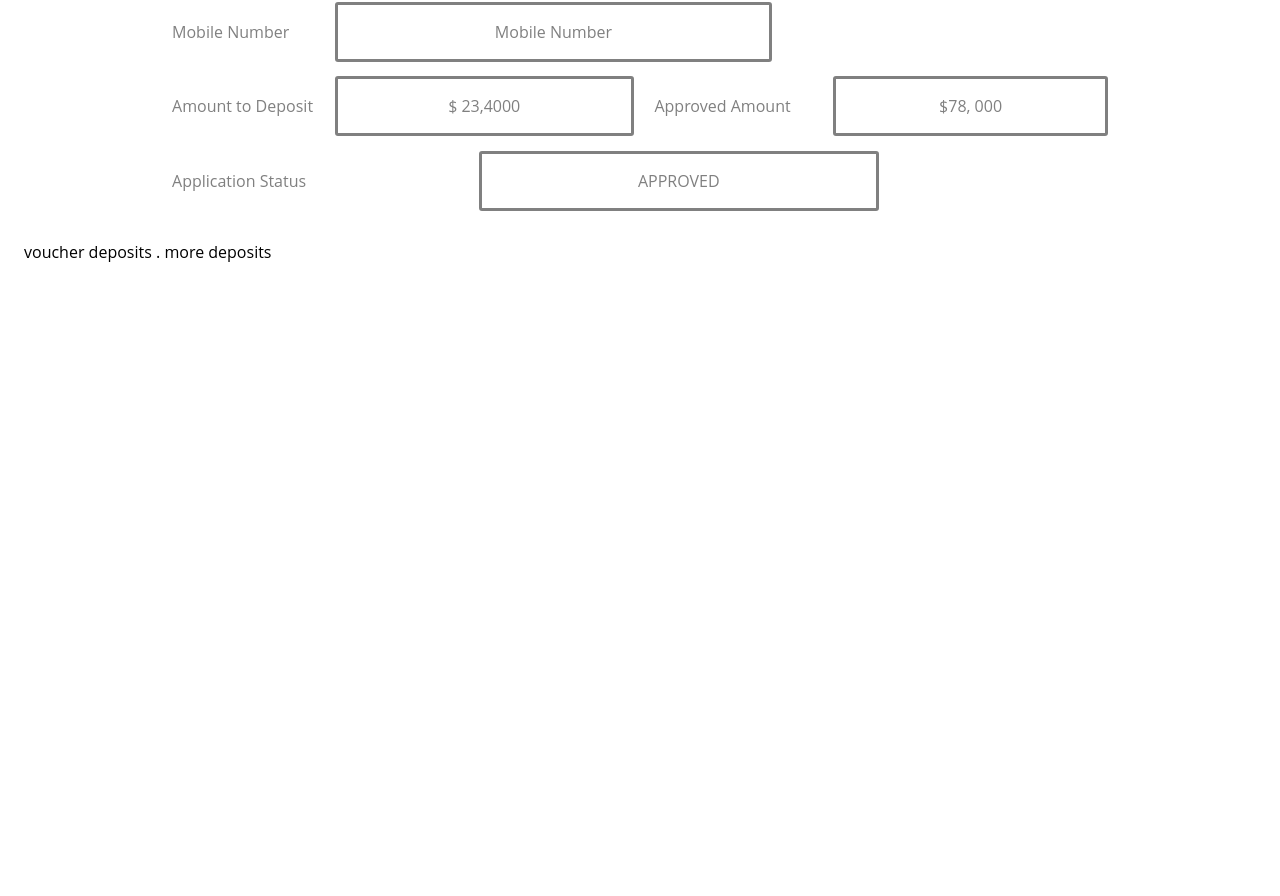
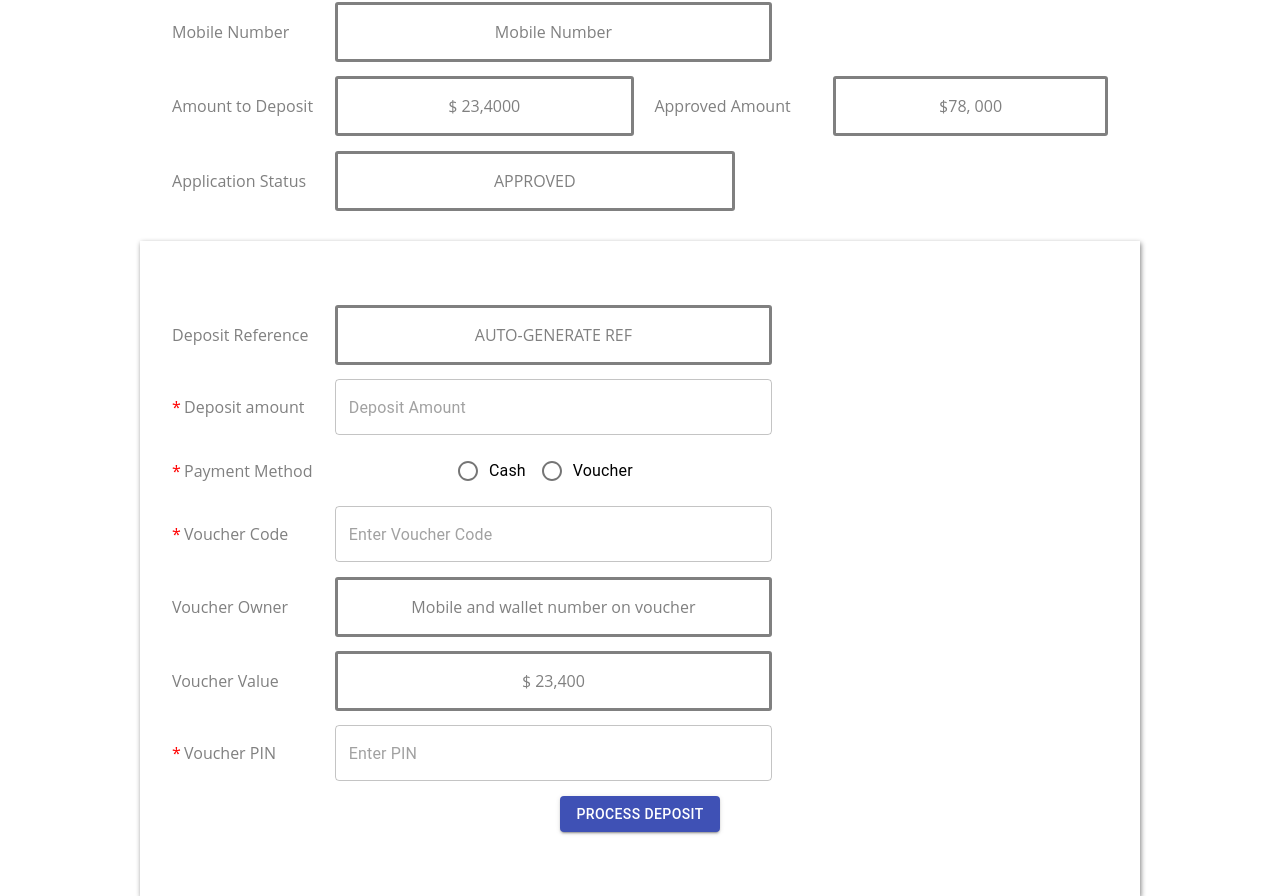
Before and after one commit to Maxinth/german-bps, a React (Create React App) app: page /rpa/bdeposit in a window 1280 px wide. Shown: the part 359-1255 px from the top of the page. Before the commit the page ends 800 px from the top, so only its background shows below. Built offline with nearby package versions, Linux system fonts and the light colour scheme.

Commit message:
added cashVoucherSelect

```diff
--- /dev/null
+++ b/src/components/RPA/BdepositPageComps/CashDepositScreen.jsx
@@ -0,0 +1,24 @@
+import LabeledInputAndDisplay from "./LabeledInput";
+import CashVoucherSelect from "./CashVoucherSelect";
+
+const CashDepositScreen = () => {
+  return (
+    <>
+      <LabeledInputAndDisplay
+        type="display"
+        labelName="Deposit Reference"
+        value="AUTO-GENERATE REF"
+      />
+      <LabeledInputAndDisplay
+        type="input"
+        labelName="Deposit amount"
+        value=""
+        placeholder="Deposit Amount"
+        req={true}
+      />
+      <CashVoucherSelect />
+    </>
+  );
+};
+
+export default CashDepositScreen;
--- /dev/null
+++ b/src/components/RPA/BdepositPageComps/CashVoucherSelect.jsx
@@ -0,0 +1,20 @@
+import { Label, Span, Text } from "./styled";
+import { FormControlLabel, RadioGroup } from "@material-ui/core";
+import Radio from "@material-ui/core/Radio";
+
+const CashVoucherSelect = () => {
+  return (
+    <Label>
+      <Text>
+        <Span>*</Span>
+        Payment Method
+      </Text>
+      <RadioGroup className="radioGroup">
+        <FormControlLabel value="cash" control={<Radio />} label="Cash" />
+        <FormControlLabel value="voucher" control={<Radio />} label="Voucher" />
+      </RadioGroup>
+    </Label>
+  );
+};
+
+export default CashVoucherSelect;
--- a/src/components/RPA/BdepositPageComps/LabeledInput.jsx
+++ b/src/components/RPA/BdepositPageComps/LabeledInput.jsx
@@ -1,17 +1,22 @@
 import TextField from "@material-ui/core/TextField";
-import { Span, Label, Box } from "./styled";
+import { Span, Text, Label, Box } from "./styled";
 import PropTypes from "prop-types";
 
-const LabeledInputAndDisplay = ({ type, labelName, value = "" }) => {
+const LabeledInputAndDisplay = ({
+  req = false,
+  type,
+  labelName,
+  value = "",
+  placeholder,
+}) => {
   return (
     <Label>
-      <Span>{labelName}</Span>
+      <Text>
+        {req && <Span>*</Span>}
+        {labelName}
+      </Text>
       {type === "input" && (
-        <TextField
-          variant="outlined"
-          value={value}
-          placeholder="Search with Reference number"
-        />
+        <TextField variant="outlined" value={value} placeholder={placeholder} />
       )}
       {type === "display" && <Box>{value}</Box>}
     </Label>
@@ -22,6 +27,7 @@ LabeledInputAndDisplay.propTypes = {
   labelName: PropTypes.string,
   value: PropTypes.string,
   type: PropTypes.string,
+  req: PropTypes.bool,
 };
 
 export default LabeledInputAndDisplay;
--- /dev/null
+++ b/src/components/RPA/BdepositPageComps/VoucherDepositScreen.jsx
@@ -0,0 +1,34 @@
+import LabeledInputAndDisplay from "./LabeledInput";
+
+const VoucherDepositScreen = () => {
+  return (
+    <>
+      <LabeledInputAndDisplay
+        type="input"
+        labelName="Voucher Code"
+        value=""
+        placeholder="Enter Voucher Code"
+        req={true}
+      />
+      <LabeledInputAndDisplay
+        type="display"
+        labelName="Voucher Owner"
+        value="Mobile and wallet number on voucher"
+      />
+      <LabeledInputAndDisplay
+        type="display"
+        labelName="Voucher Value"
+        value="$ 23,400"
+      />
+      <LabeledInputAndDisplay
+        type="input"
+        labelName="Voucher PIN"
+        value=""
+        placeholder="Enter PIN"
+        req={true}
+      />
+    </>
+  );
+};
+
+export default VoucherDepositScreen;
--- a/src/components/RPA/BdepositPageComps/VoucherDeposits.jsx
+++ b/src/components/RPA/BdepositPageComps/VoucherDeposits.jsx
@@ -1,7 +1,20 @@
-import React from "react";
+import { VoucherBox, InnerVoucherBox } from "./styled";
+import CashDepositScreen from "./CashDepositScreen";
+import Button from "@material-ui/core/Button";
+import VoucherDepositScreen from "./VoucherDepositScreen";
 
 const VoucherDeposits = () => {
-  return <div>voucher deposits . more deposits</div>;
+  return (
+    <VoucherBox>
+      <InnerVoucherBox>
+        <CashDepositScreen />
+        <VoucherDepositScreen />
+        <Button variant="contained" color="primary">
+          Process Deposit
+        </Button>
+      </InnerVoucherBox>
+    </VoucherBox>
+  );
 };
 
 export default VoucherDeposits;
--- a/src/components/RPA/BdepositPageComps/styled.js
+++ b/src/components/RPA/BdepositPageComps/styled.js
@@ -30,20 +30,22 @@ const Label = styled.label`
       & div:last-child {
         align-self: center;
         max-width: 400px;
-        margin-left: 9rem;
+        /* margin-left: 9rem; */
       }
     }
   }
 `;
 
 const Span = styled.span`
-  margin-right: 0.8rem;
+  /* margin-right: 0.8rem;
   font-weight: 500;
   min-width: 150px;
   color: grey;
   & + * {
     flex: 1;
-  }
+  } */
+  margin-right: 0.2rem;
+  color: red;
 `;
 
 const Box = styled.div`
@@ -87,7 +89,7 @@ const LineBox = styled.div`
     }
 
     & ${Label} + ${Label} {
-      & span {
+      & p {
         margin-left: 0.5rem;
       }
       & div {
@@ -112,4 +114,70 @@ const InnerBox = styled.div`
   }
 `;
 
-export { Form, Label, Span, Box, LineBox, InnerBox };
+const VoucherBox = styled.section`
+  max-width: 1000px;
+  margin: 0 auto;
+  display: flex;
+  justify-content: center;
+  align-items: center;
+  flex-direction: column;
+  padding: 2rem 0.5rem;
+  box-shadow: 1px 2px 5px grey;
+  transition: padding 0.2s;
+  @media (min-width: 500px) {
+    padding: 4rem 2rem;
+  }
+  @media (min-width: 768px) {
+    /* max-width: 00px; */
+
+    & ${Label} p + div,
+    & ${Label} p + div > div {
+      width: 100%;
+      align-items: flex-start;
+      margin-left: unset;
+    }
+  }
+`;
+
+const Text = styled.p`
+  margin-right: 0.8rem;
+  font-weight: 500;
+  min-width: 150px;
+  color: grey;
+  & + * {
+    flex: 1;
+  }
+
+  & + div.radioGroup {
+    display: flex;
+    justify-content: center;
+    align-items: center;
+    width: unset;
+    flex-direction: row;
+    & ${Label} {
+      width: 100%;
+    }
+  }
+`;
+
+const InnerVoucherBox = styled.div`
+  width: 100%;
+  display: flex;
+  justify-content: center;
+  align-items: center;
+  flex-direction: column;
+  /* margin: 0 auto; */
+  /* padding: 1rem 4rem; */
+`;
+
+export {
+  InnerVoucherBox,
+  Text,
+  Form,
+  Label,
+  Span,
+  Box,
+  LineBox,
+  InnerBox,
+  VoucherBox,
+};
```
